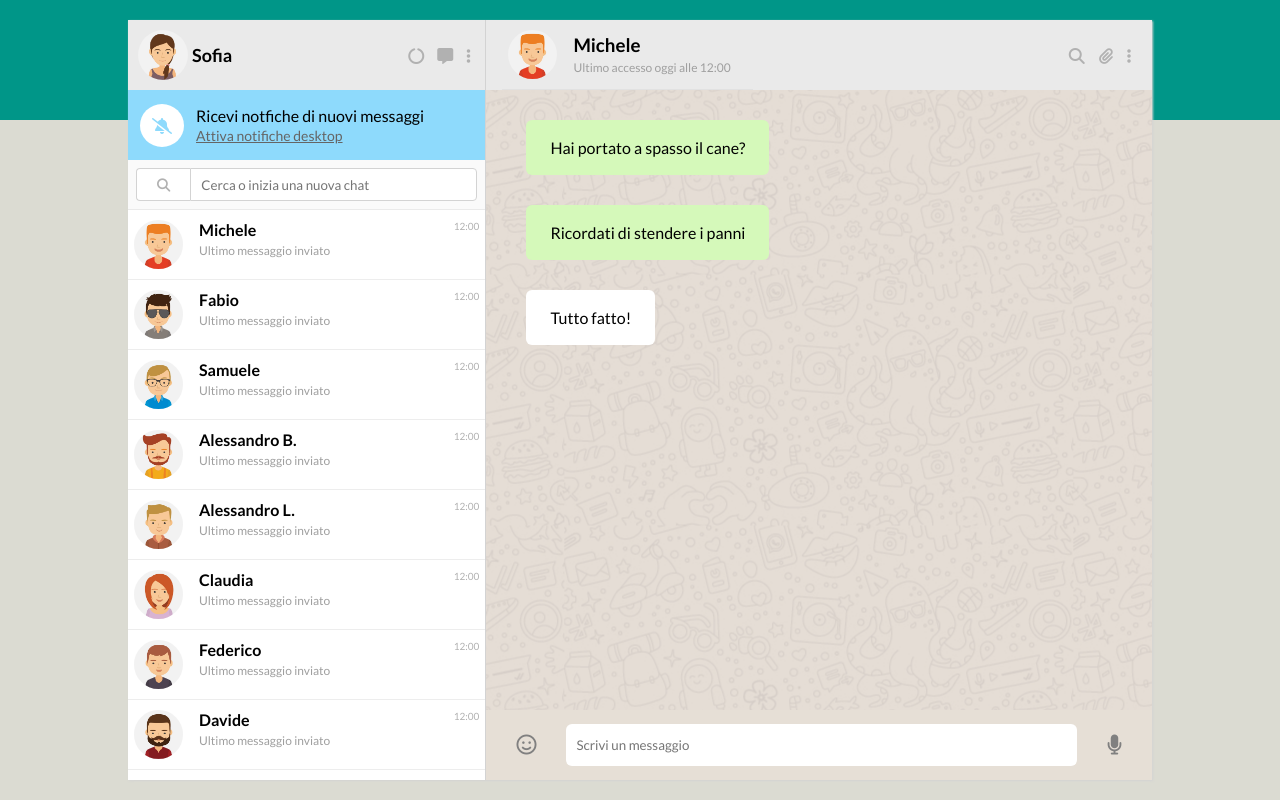
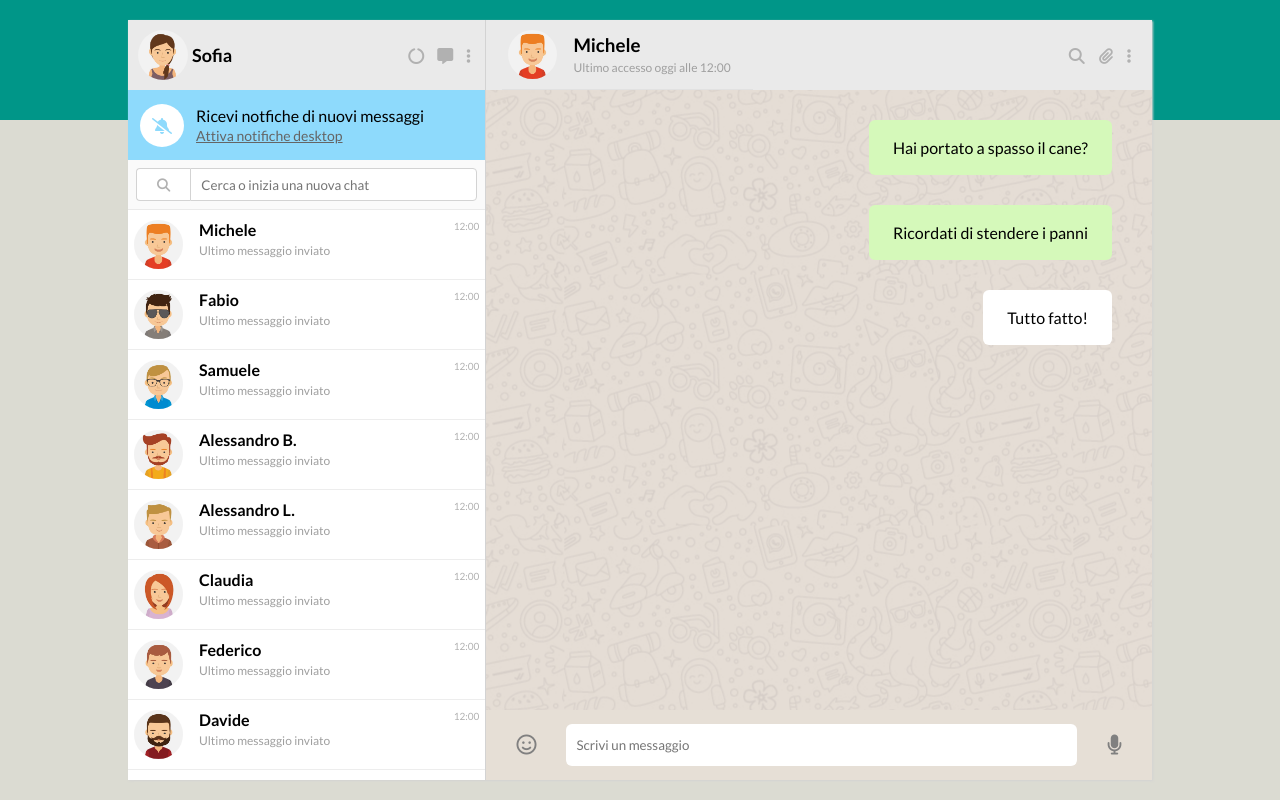
Before and after one commit to CyskoFR/vue-boolzapp, a plain HTML site: page index.html in a window 1280 px wide. Drawn offline with nearby package versions, Linux system fonts and the light colour scheme.

Commit message:
flex-end on row *bug*

```diff
--- a/css/style.css
+++ b/css/style.css
@@ -209,7 +209,8 @@ body {
 .chat_row {
     display: flex;
     margin: 30px 40px 0;
-    width: 100%
+    width: 100%;
+    justify-content: flex-end;
 }
 
 .my-message, .user-message {
@@ -220,7 +221,7 @@ body {
 }
 
 .my-message {
-    justify-self: flex-end;  /* BUG */
+    /* justify-self: flex-end;  BUG */
     background-color: #d5f9ba;
 }
 
```
